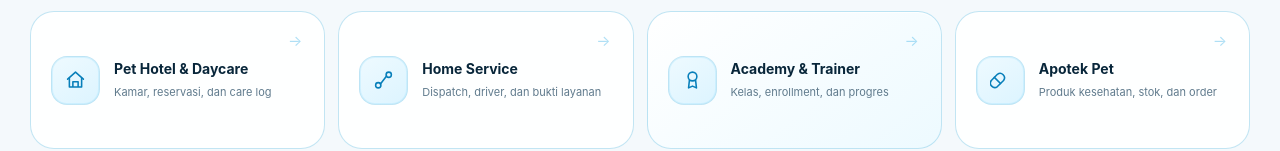
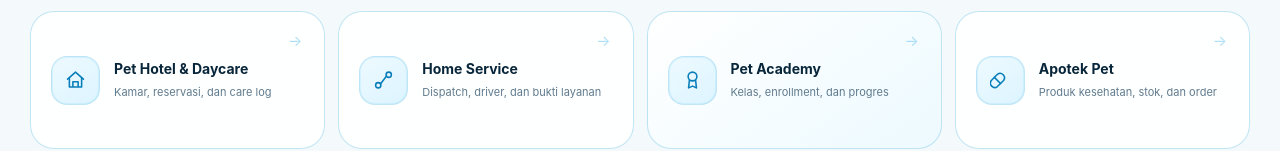
Before and after one commit to S-V2/slivadoc-partners, a Next.js app: page / in a window 1280 px wide. Shown: the part 2315-2466 px from the top of the page. Built offline with nearby package versions, Linux system fonts and the light colour scheme; no server answers.

Commit message:
fix(partners): reserve academy category for businesses (#17)

```diff
--- a/app/partner-portal.tsx
+++ b/app/partner-portal.tsx
@@ -49,7 +49,7 @@ const partnerCategories = [
   { value: "pet_grooming", label: "Grooming & Salon", description: "Booking, groomer, dan paket layanan", icon: "sparkle" },
   { value: "pet_hotel_daycare", label: "Pet Hotel & Daycare", description: "Kamar, reservasi, dan care log", icon: "home" },
   { value: "home_service", label: "Home Service", description: "Dispatch, driver, dan bukti layanan", icon: "route" },
-  { value: "pet_academy_trainer", label: "Academy & Trainer", description: "Kelas, enrollment, dan progres", icon: "award" },
+  { value: "pet_academy_trainer", label: "Pet Academy", description: "Kelas, enrollment, dan progres", icon: "award" },
   { value: "pet_pharmacy", label: "Apotek Pet", description: "Produk kesehatan, stok, dan order", icon: "pill" },
   { value: "diagnostic_laboratory", label: "Laboratorium", description: "Lab order, hasil, dan rekam medis", icon: "lab" },
   { value: "shelter_rescue", label: "Shelter & Rescue", description: "Adopsi, moderasi, dan screening", icon: "heart" },
@@ -173,7 +173,7 @@ const faqItems = [
   },
   {
     question: "Siapa saja yang dapat mendaftar sebagai partner?",
-    answer: "Klinik dan rumah sakit hewan, dokter hewan, pet shop, grooming, pet hotel, daycare, home service, trainer, apotek pet, laboratorium, shelter, komunitas, event organizer, pet-friendly venue, asuransi, brand, produsen, distributor, logistik, instansi, dan organisasi lain di ekosistem hewan dapat mendaftar.",
+    answer: "Klinik dan rumah sakit hewan, dokter hewan, pet shop, grooming, pet hotel, daycare, home service, pet academy, apotek pet, laboratorium, shelter, komunitas, event organizer, pet-friendly venue, asuransi, brand, produsen, distributor, logistik, instansi, dan organisasi lain di ekosistem hewan dapat mendaftar.",
   },
   {
     question: "Apakah usaha kecil, profesional individu, atau komunitas boleh bergabung?",
```
